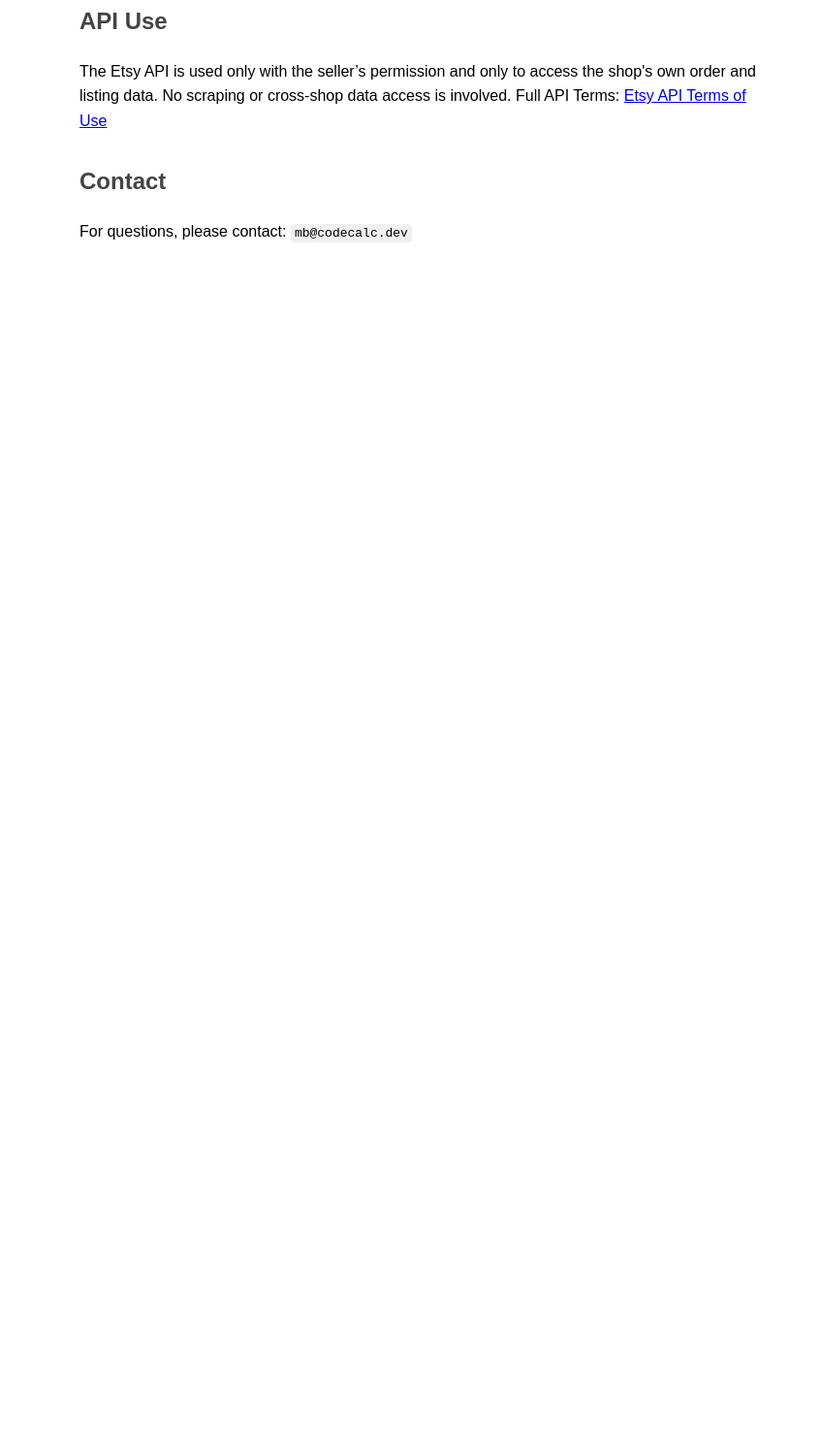
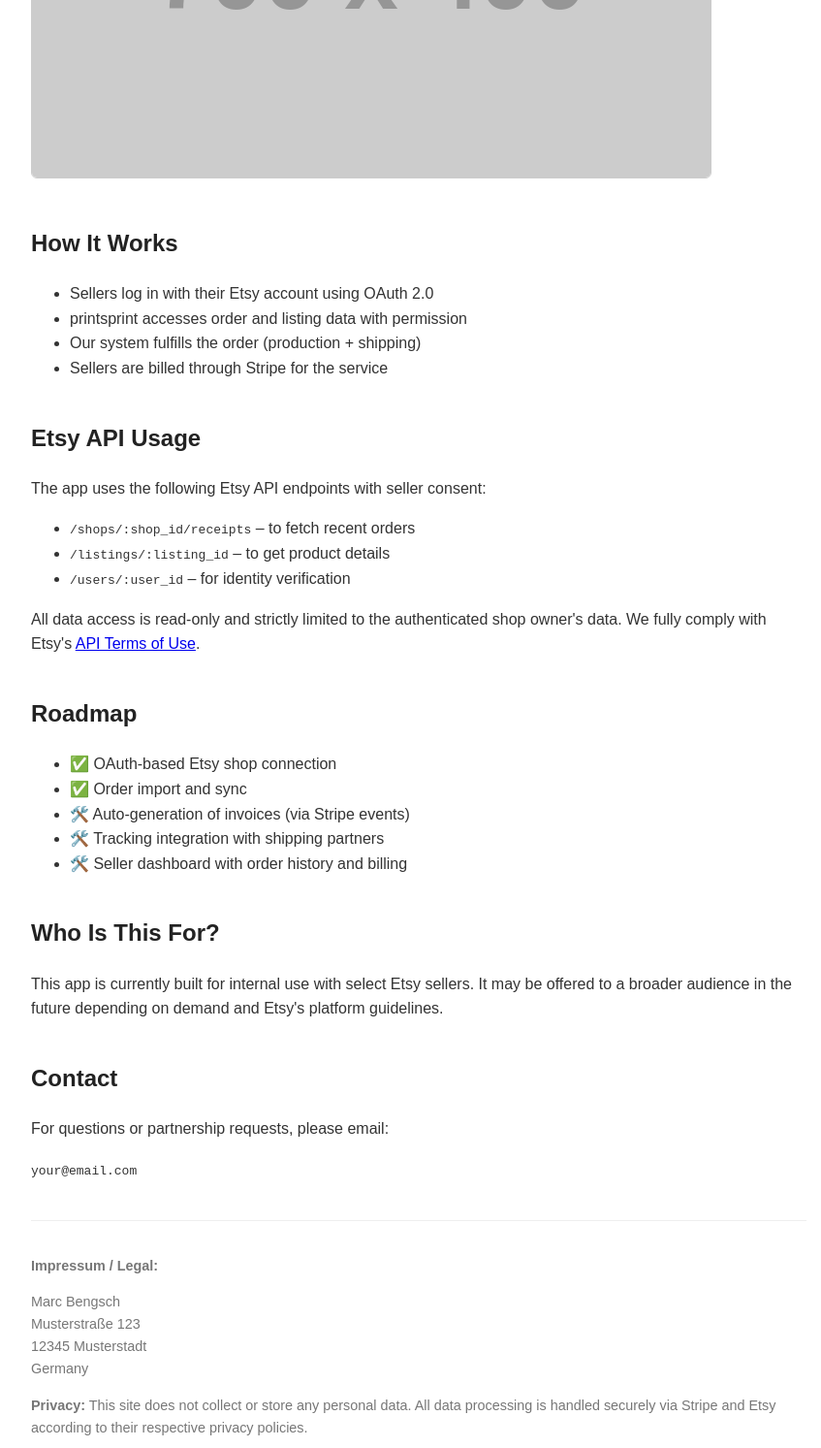
Before and after one commit to marcBengschCodeCalc/printsprint-landing, a plain HTML site: page index.html in a window 1280 px wide. Shown: the part 547-2040 px from the top of the page at 97% size, without its empty margins (208-1055 px from the left). Before the commit the page ends 839 px from the top, so only its background shows below. Drawn offline with Linux system fonts and the light colour scheme; placeholder pictures from the web are drawn by us.

Commit message:
Update index.html

```diff
--- a/index.html
+++ b/index.html
@@ -7,58 +7,100 @@
   <style>
     body {
       font-family: sans-serif;
-      max-width: 700px;
+      max-width: 800px;
       margin: 40px auto;
       padding: 0 20px;
       line-height: 1.6;
-    }
-    h1 {
       color: #333;
     }
+    h1, h2 {
+      color: #222;
+    }
     .section {
-      margin-bottom: 30px;
+      margin-bottom: 40px;
     }
-    .section h2 {
-      color: #444;
-      margin-top: 20px;
+    img {
+      max-width: 100%;
+      border: 1px solid #ccc;
+      border-radius: 6px;
     }
-    code {
-      background: #f0f0f0;
-      padding: 2px 4px;
-      border-radius: 4px;
+    .footer {
+      font-size: 0.9em;
+      color: #777;
+      border-top: 1px solid #eee;
+      padding-top: 20px;
+    }
+    ul {
+      margin-top: 10px;
     }
   </style>
 </head>
 <body>
+
   <h1>printsprint – Fulfillment App for Etsy Sellers</h1>
 
   <div class="section">
-    <p><strong>printsprint</strong> is a private B2B tool built for Etsy sellers to automate order fulfillment. Etsy customers place and pay for orders as usual through Etsy. The app enables sellers to forward those orders to a fulfillment partner (printsprint), who then produces and ships the goods.</p>
+    <p><strong>printsprint</strong> is a private B2B fulfillment tool for Etsy sellers. Etsy customers place and pay for their orders directly on Etsy as usual. This app enables sellers to automatically forward those orders to our backend system for production and shipping.</p>
   </div>
 
   <div class="section">
-    <h2>How it works</h2>
+    <h2>Screenshot / Preview</h2>
+    <p>Below is a preview of the current interface (work in progress):</p>
+    <img src="https://via.placeholder.com/700x400?text=App+Interface+Screenshot" alt="Screenshot of printsprint app interface">
+  </div>
+
+  <div class="section">
+    <h2>How It Works</h2>
     <ul>
-      <li>Sellers log in with their Etsy account using OAuth</li>
-      <li>printsprint accesses order data with permission</li>
-      <li>Fulfillment is triggered in our backend</li>
-      <li>The seller is billed via Stripe for the fulfillment service</li>
+      <li>Sellers log in with their Etsy account using OAuth 2.0</li>
+      <li>printsprint accesses order and listing data with permission</li>
+      <li>Our system fulfills the order (production + shipping)</li>
+      <li>Sellers are billed through Stripe for the service</li>
     </ul>
   </div>
 
   <div class="section">
-    <h2>Who uses this app?</h2>
-    <p>This app is built for my own use as a fulfillment partner, but may be offered to other Etsy sellers in the future.</p>
+    <h2>Etsy API Usage</h2>
+    <p>The app uses the following Etsy API endpoints with seller consent:</p>
+    <ul>
+      <li><code>/shops/:shop_id/receipts</code> – to fetch recent orders</li>
+      <li><code>/listings/:listing_id</code> – to get product details</li>
+      <li><code>/users/:user_id</code> – for identity verification</li>
+    </ul>
+    <p>All data access is read-only and strictly limited to the authenticated shop owner's data. We fully comply with Etsy's <a href="https://www.etsy.com/legal/api/" target="_blank">API Terms of Use</a>.</p>
   </div>
 
   <div class="section">
-    <h2>API Use</h2>
-    <p>The Etsy API is used only with the seller’s permission and only to access the shop's own order and listing data. No scraping or cross-shop data access is involved. Full API Terms: <a href="https://www.etsy.com/legal/api/">Etsy API Terms of Use</a></p>
+    <h2>Roadmap</h2>
+    <ul>
+      <li>✅ OAuth-based Etsy shop connection</li>
+      <li>✅ Order import and sync</li>
+      <li>🛠️ Auto-generation of invoices (via Stripe events)</li>
+      <li>🛠️ Tracking integration with shipping partners</li>
+      <li>🛠️ Seller dashboard with order history and billing</li>
+    </ul>
+  </div>
+
+  <div class="section">
+    <h2>Who Is This For?</h2>
+    <p>This app is currently built for internal use with select Etsy sellers. It may be offered to a broader audience in the future depending on demand and Etsy's platform guidelines.</p>
   </div>
 
   <div class="section">
     <h2>Contact</h2>
-    <p>For questions, please contact: <code>mb@codecalc.dev</code></p>
+    <p>For questions or partnership requests, please email:</p>
+    <p><code>your@email.com</code></p>
   </div>
+
+  <div class="footer">
+    <p><strong>Impressum / Legal:</strong></p>
+    <p>Marc Bengsch<br>
+    Musterstraße 123<br>
+    12345 Musterstadt<br>
+    Germany</p>
+
+    <p><strong>Privacy:</strong> This site does not collect or store any personal data. All data processing is handled securely via Stripe and Etsy according to their respective privacy policies.</p>
+  </div>
+
 </body>
 </html>
```
